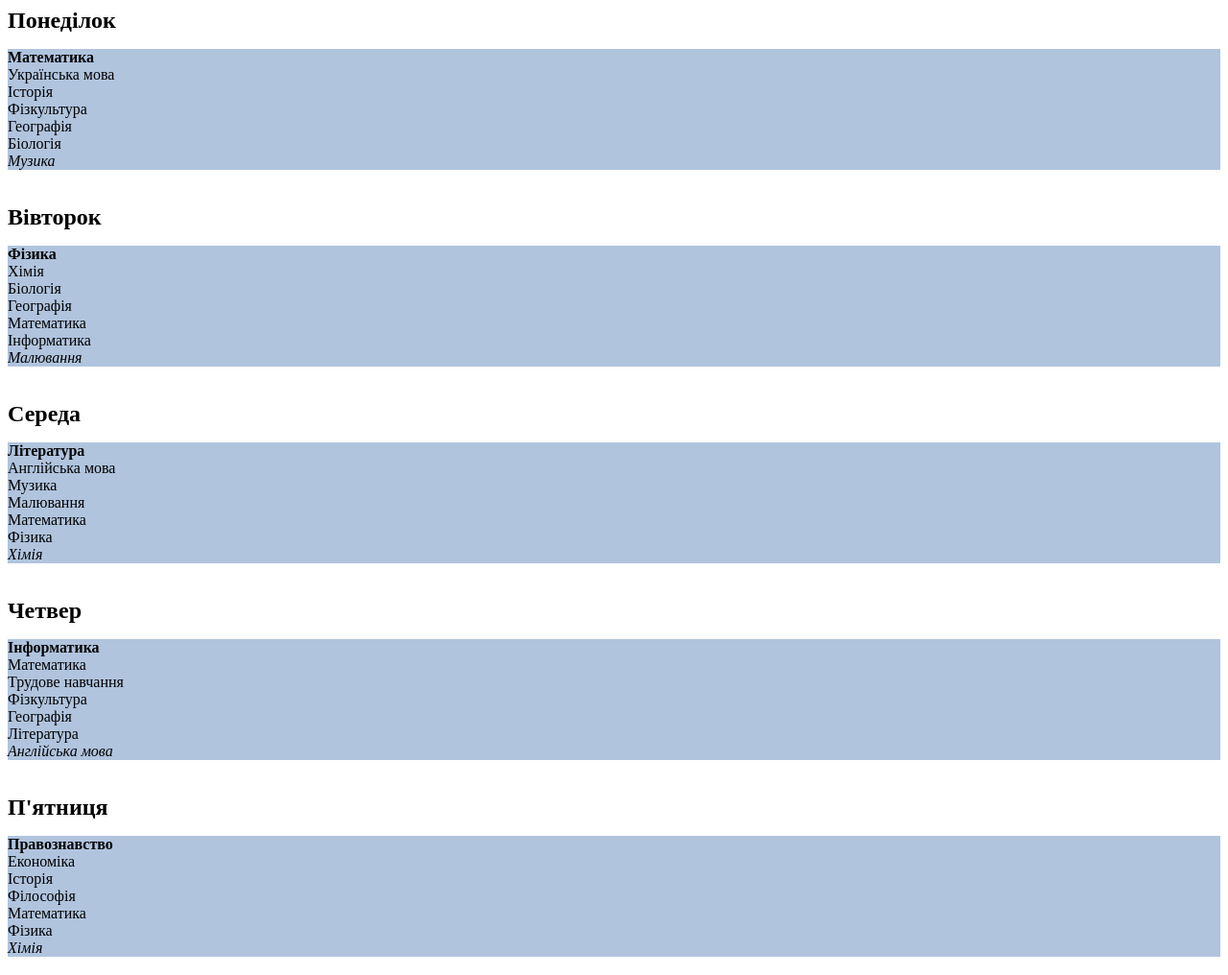
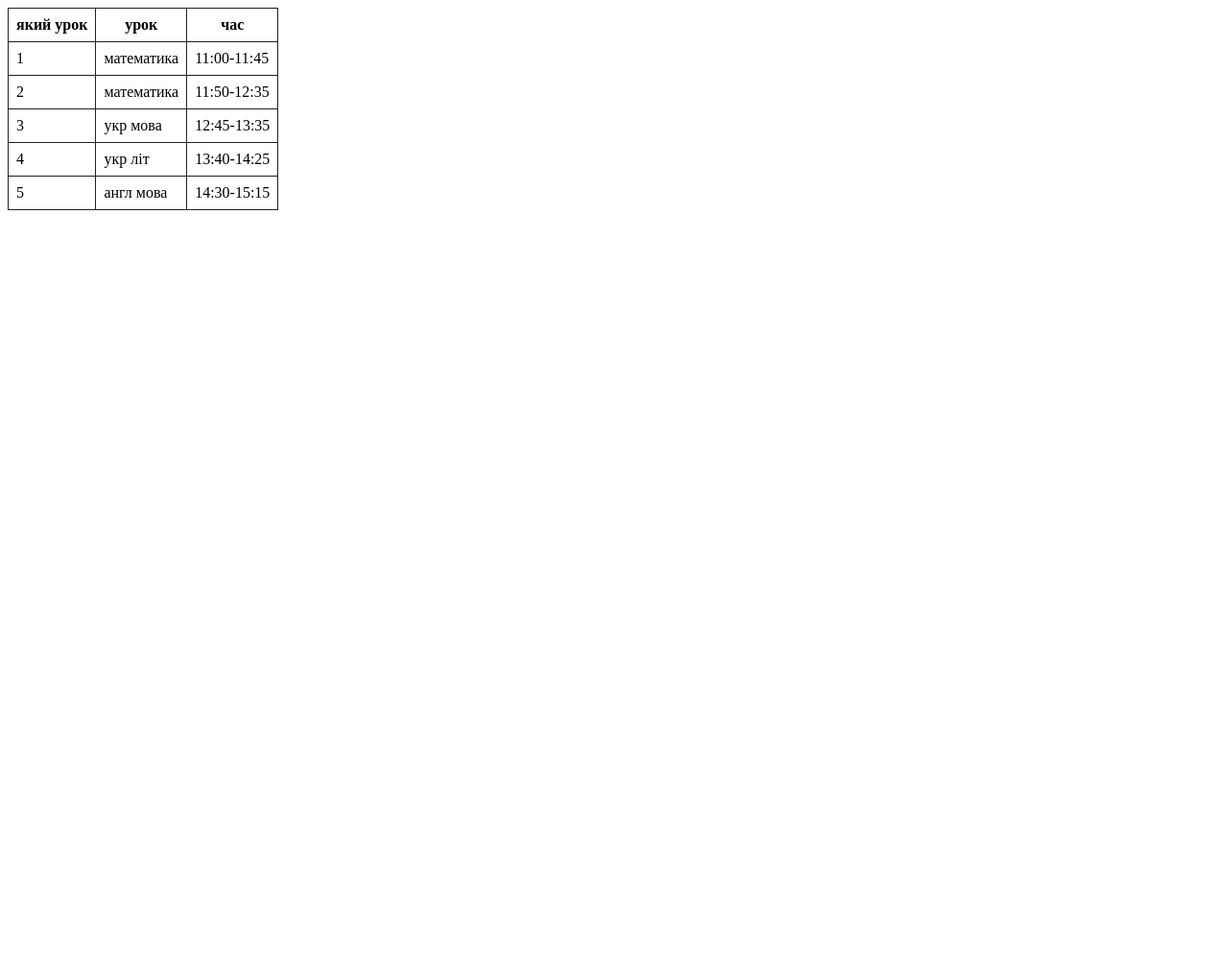
Before and after one commit to Bogdan22821/Hm-8, a plain HTML site: page index.html in a window 1280 px wide. Shown: the whole page at 96% size. After the commit the page ends 800 px from the top, so only its background shows below. Drawn offline with Linux system fonts and the light colour scheme.

Commit message:
аплл

```diff
--- a/index.html
+++ b/index.html
@@ -7,67 +7,41 @@
     <title>Document</title>
 </head>
 <body>
-    <div class="schedule">
-        <div>
-          <h3>Понеділок</h3>
-          <ul>
-            <li>Математика</li>
-            <li>Українська мова</li>
-            <li>Історія</li>
-            <li>Фізкультура</li>
-            <li>Географія</li>
-            <li>Біологія</li>
-            <li>Музика</li>
-          </ul>
-        </div>
-        <div>
-          <h3>Вівторок</h3>
-          <ul>
-            <li>Фізика</li>
-            <li>Хімія</li>
-            <li>Біологія</li>
-            <li>Географія</li>
-            <li>Математика</li>
-            <li>Інформатика</li>
-            <li>Малювання</li>
-          </ul>
-        </div>
-        <div>
-          <h3>Середа</h3>
-          <ul>
-            <li>Література</li>
-            <li>Англійська мова</li>
-            <li>Музика</li>
-            <li>Малювання</li>
-            <li>Математика</li>
-            <li>Фізика</li>
-            <li>Хімія</li>
-          </ul>
-        </div>
-        <div>
-          <h3>Четвер</h3>
-          <ul>
-            <li>Інформатика</li>
-            <li>Математика</li>
-            <li>Трудове навчання</li>
-            <li>Фізкультура</li>
-            <li>Географія</li>
-            <li>Література</li>
-            <li>Англійська мова</li>
-          </ul>
-        </div>
-        <div>
-          <h3>П'ятниця</h3>
-          <ul>
-            <li>Правознавство</li>
-            <li>Економіка</li>
-            <li>Історія</li>
-            <li>Філософія</li>
-            <li>Математика</li>
-            <li>Фізика</li>
-            <li>Хімія</li>
-          </ul>
-        </div>
-        </div>
+    <table class="schedule">
+        <thead>
+          <tr>
+            <th>який урок</th>
+            <th>урок</th>
+            <th>час</th>
+          </tr>
+        </thead>
+        <tbody class="schedule-body">
+          <tr>
+            <td>1</td>
+            <td>математика</td>
+            <td>11:00-11:45</td>
+          </tr>
+          <tr>
+            <td>2</td>
+            <td>математика</td>
+            <td>11:50-12:35</td>
+          </tr>
+          <tr>
+            <td>3</td>
+            <td>укр мова</td>
+            <td>12:45-13:35</td>
+          </tr>
+          <tr>
+            <td>4</td>
+            <td>укр літ</td>
+            <td>13:40-14:25</td>
+          </tr>
+          <tr>
+            <td>5</td>
+            <td>англ мова</td>
+            <td>14:30-15:15</td>
+          </tr>
+        </tbody>
+      </table>
 </body>
 </html>
--- a/style.css
+++ b/style.css
@@ -1,72 +1,13 @@
-.schedule {
-    display: flex;
-    flex-direction: column;
-    gap: 20px;
+.schedule-body > tr:hover {
+    background-color: tomato;
+    color: white;
   }
 
-  .schedule h3 {
-    margin: 0;
-    font-size: 1.5em;
+  .schedule {
+    border-collapse: collapse;
   }
-
-  .schedule ul {
-    list-style-type: none;
-    padding: 0;
+  .schedule th,
+  .schedule td {
+    padding: 8px;
+    border: 1px solid #212121;
   }
-
-
-  .schedule ul li:hover {
-    background-color: lightgray;
-  }
-
-  .schedule ul li:active {
-    background-color: darkgray;
-  }
-
-  .schedule ul li:focus {
-    outline:  blue;
-  }
-
-  .schedule ul li:nth-child(odd):hover {
-    color: red;
-  }
-
-  .schedule ul li:nth-child(even):hover {
-    color: green;
-  }
-
-
-  .schedule ul:first-of-type {
-    background-color: lightcoral;
-  }
-
-  .schedule ul:nth-of-type(2) {
-    background-color: lightblue;
-  }
-
-  .schedule ul:nth-of-type(3) {
-    background-color: lightgreen;
-  }
-
-  .schedule ul:nth-of-type(4) {
-    background-color: lightgoldenrodyellow;
-  }
-
-  .schedule ul:nth-of-type(5) {
-    background-color: lightpink;
-  }
-
-  .schedule ul:nth-of-type(6) {
-    background-color: lightseagreen; }
-
-  .schedule ul:last-of-type {
-    background-color: lightsteelblue;
-  }
-
-  .schedule ul li:first-child {
-    font-weight: bold;
-  }
-
-  .schedule ul li:last-child {
-    font-style: italic;
-  }
```
